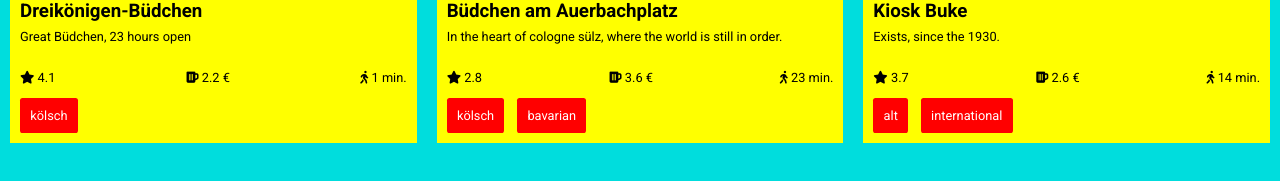
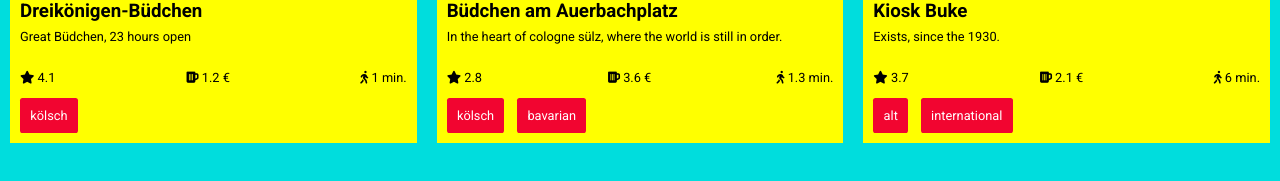
Before and after one commit to webdevelukas/corners-of-cologne, a React (Create React App) app: page / in a window 1280 px wide. Shown: the part 395-576 px from the top of the page. Built offline with nearby package versions, Linux system fonts and the light colour scheme.

Commit message:
Add single Filters

```diff
--- a/src/App.css
+++ b/src/App.css
@@ -105,7 +105,7 @@ body {
 }
 
 .kiosk__categories > li {
-  background: #f00;
+  background: #f20530;
   padding: 0.8em;
   color: white;
   border-radius: 0.2em;
--- a/src/App.js
+++ b/src/App.js
@@ -5,15 +5,28 @@ import FilterList from "./components/FilterList";
 import KiosksList from "./components/KiosksList";
 
 function App() {
+  const [filters, setFilters] = React.useState({});
+
   function handleFilterChange(name, value) {
-    console.log(`${name}: ${value}`);
+    /* const newFilter = {
+      name: name,
+      value: value
+    }; */
+    // Create a copy of filters object
+    const newFilters = { ...filters };
+    newFilters[name] = value;
+    setFilters(newFilters);
   }
+
   return (
     <div className="App">
       <Header />
       <main className="main">
         <FilterList onFilterChange={handleFilterChange} />
-        <KiosksList />
+        <KiosksList
+          selectedFilters={filters}
+          onFilterChange={handleFilterChange}
+        />
       </main>
     </div>
   );
--- a/src/api/kiosks.js
+++ b/src/api/kiosks.js
@@ -5,7 +5,7 @@ export const kiosks = [
     categories: ["kölsch"],
     distance: 1,
     rating: 4.1,
-    price: 2.2,
+    price: 1.2,
     description: "Great Büdchen, 23 hours open"
   },
   {
@@ -13,7 +13,7 @@ export const kiosks = [
       "http://www.ambuedche.de/wp-content/uploads/2016/04/buedchen-auerbachplatz-koeln-suelz.jpg",
     title: "Büdchen am Auerbachplatz",
     categories: ["kölsch", "bavarian"],
-    distance: 23,
+    distance: 1.3,
     rating: 2.8,
     price: 3.6,
     description:
@@ -24,9 +24,9 @@ export const kiosks = [
       "http://www.ambuedche.de/wp-content/uploads/2015/09/AM-BUEDCHE-Fotos-von-Buedchen-in-Koeln-14.jpg",
     title: "Kiosk Buke",
     categories: ["alt", "international"],
-    distance: 14,
+    distance: 6,
     rating: 3.7,
-    price: 2.6,
+    price: 2.1,
     description: "Exists, since the 1930."
   }
 ];
--- a/src/components/Kiosk.js
+++ b/src/components/Kiosk.js
@@ -25,7 +25,7 @@ function Kiosk(props) {
           </p>
         </div>
         {props.kiosk.categories.map(category => {
-          return <CategoriesBadges category={category} />;
+          return <CategoriesBadges key={category} category={category} />;
         })}
       </div>
     </article>
--- a/src/components/KiosksList.js
+++ b/src/components/KiosksList.js
@@ -2,11 +2,81 @@ import React from "react";
 import Kiosk from "./Kiosk";
 import { kiosks } from "../api/kiosks";
 
-function KiosksList() {
+function KiosksList({ selectedFilters, onFilterChange }) {
+  const filteredKiosks = kiosks.filter(kiosk => {
+    if (!selectedFilters) {
+      return true;
+    }
+
+    // Filter distance
+    if (selectedFilters.name === "distance") {
+      switch (selectedFilters.value) {
+        case "< 2 min":
+          return kiosk.distance < 2;
+        case "< 5 min":
+          return kiosk.distance < 5;
+        case "< 10 min":
+          return kiosk.distance < 10;
+        case "distance":
+          return selectedFilters;
+        default:
+          break;
+      }
+    }
+
+    // Filter rating
+    if (selectedFilters.name === "rating") {
+      return kiosk.rating >= selectedFilters.value.length;
+
+      // Different
+
+      // switch (selectedFilters.value) {
+      //   case "*****":
+      //     return kiosk.rating >= 5;
+      //   case "****":
+      //     return kiosk.rating >= 4;
+      //   case "***":
+      //     return kiosk.rating >= 3;
+      //   case "**":
+      //     return kiosk.rating >= 2;
+      //   case "*":
+      //     return kiosk.rating >= 0;
+      //   case "rating":
+      //     return selectedFilters;
+      //   default:
+      //     break;
+      // }
+    }
+
+    // Filter category
+    if (selectedFilters.name === "category") {
+      return kiosk.categories.includes(selectedFilters.value);
+    }
+
+    // Filter price
+    if (selectedFilters.name === "price") {
+      switch (selectedFilters.value) {
+        case "low":
+          return kiosk.price <= 1.5;
+        case "middle":
+          return kiosk.price <= 2.2;
+        case "high":
+          return kiosk.price > 2.2;
+        case "price":
+          return selectedFilters;
+        default:
+          break;
+      }
+    }
+
+    return selectedFilters;
+  });
   return (
     <section className="kioskslist">
-      {kiosks.map(kiosk => {
-        return <Kiosk key={kiosk.title} kiosk={kiosk} />;
+      {filteredKiosks.map(kiosk => {
+        return (
+          <Kiosk key={kiosk.title} kiosk={kiosk} onChange={onFilterChange} />
+        );
       })}
     </section>
   );
```
